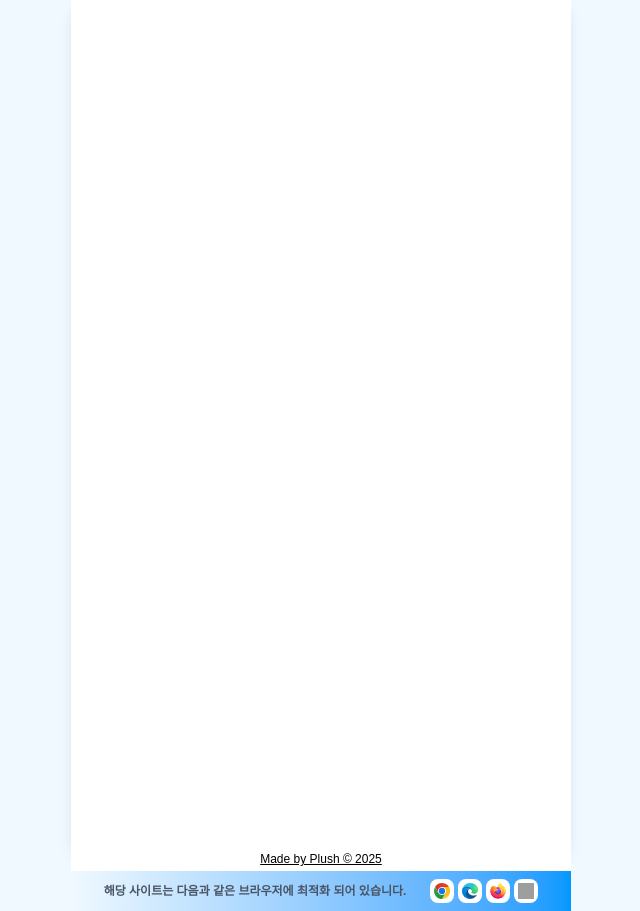
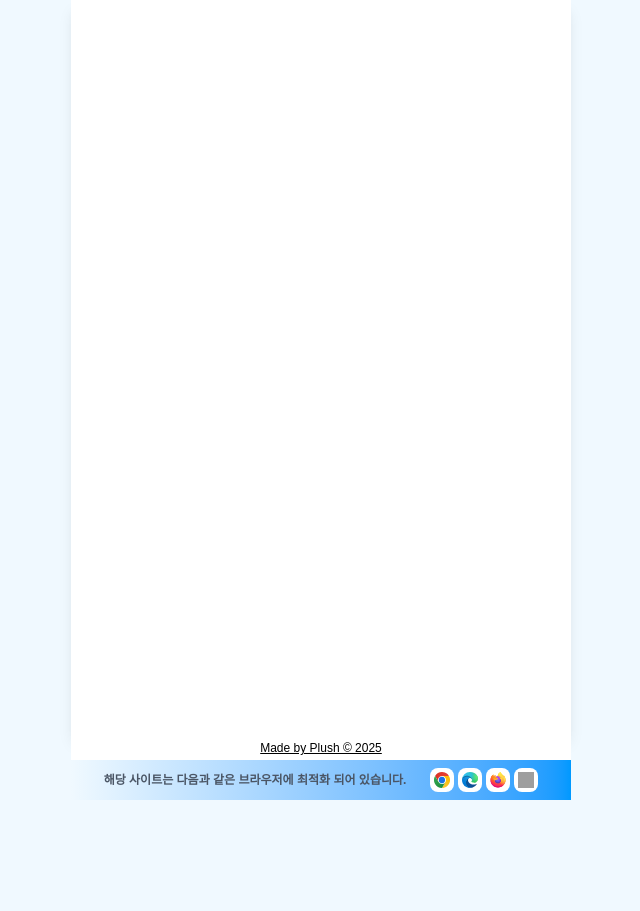
Before and after one commit to Plush777/kart-personalities, an Astro site: page /result in a window 1280 px wide. Shown: the whole page, without its empty margins (319-959 px from the left). After the commit the page ends 800 px from the top, so only its background shows below. Built offline with nearby package versions, Linux system fonts and the light colour scheme; Astro itself is replaced by a stand-in of ours; grey boxes are pictures that could not be loaded; a web font is replaced by a local one.

Commit message:
MainLayout result 페이지 min-height calc vh 제거

```diff
--- a/src/layouts/MainLayout.vue
+++ b/src/layouts/MainLayout.vue
@@ -69,8 +69,7 @@ provide('mainLayoutCharacterInfo', characterInfo);
 function getStyle() {
 	if (props.type === 'main') return 'my-auto h-[calc(100vh_-_64px)] min-h-[600px] px-4';
 	if (props.type === 'question') return 'bg-white max-w-[500px] mx-auto shadow-lg h-full ';
-	if (props.type === 'result')
-		return 'bg-white max-w-[500px] mx-auto shadow-lg h-full min-h-[calc(911px_-_64px)] max-[500px]:min-h-[calc(911px_-_88px)]';
+	if (props.type === 'result') return 'bg-white max-w-[500px] mx-auto shadow-lg h-full ';
 	if (props.type === '404') return 'px-4 h-full flex items-center justify-center';
 
 	return '';
```
